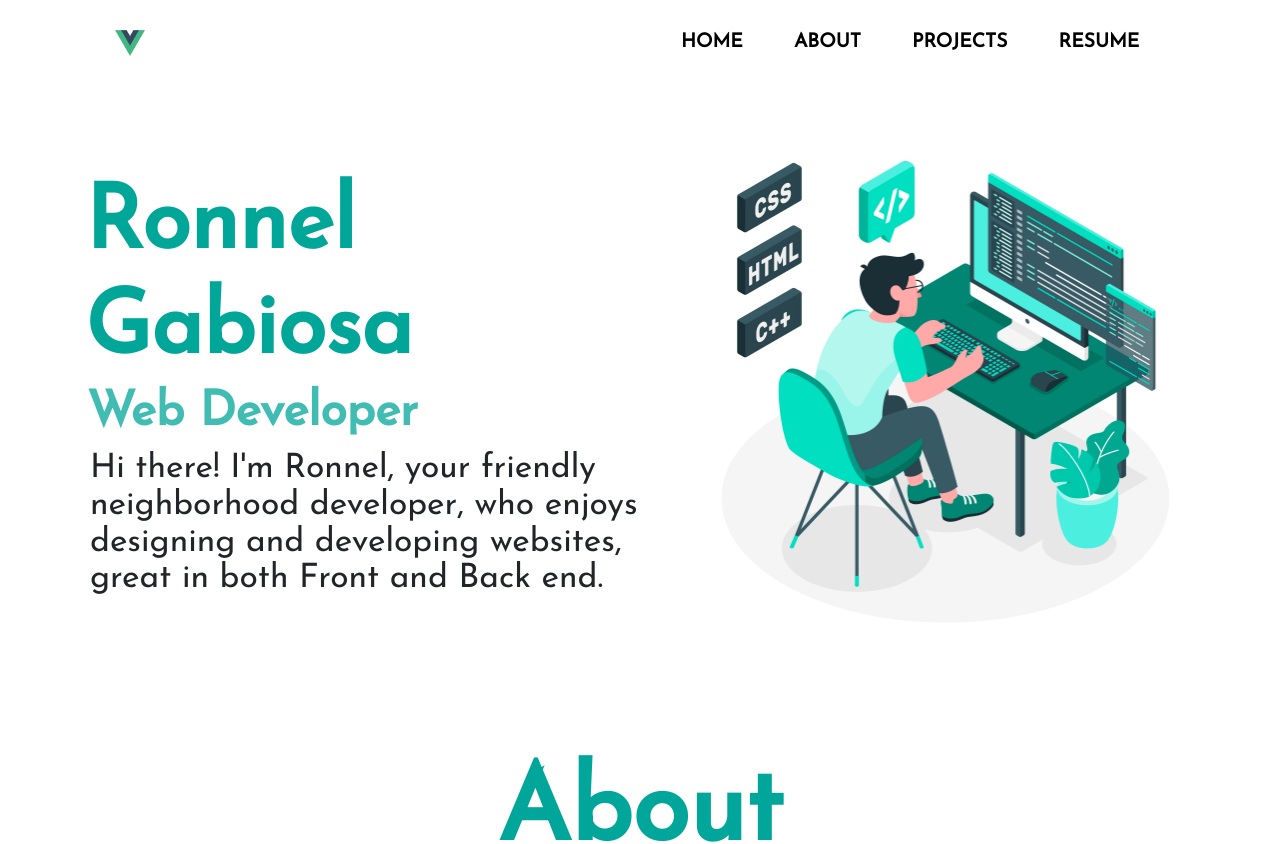
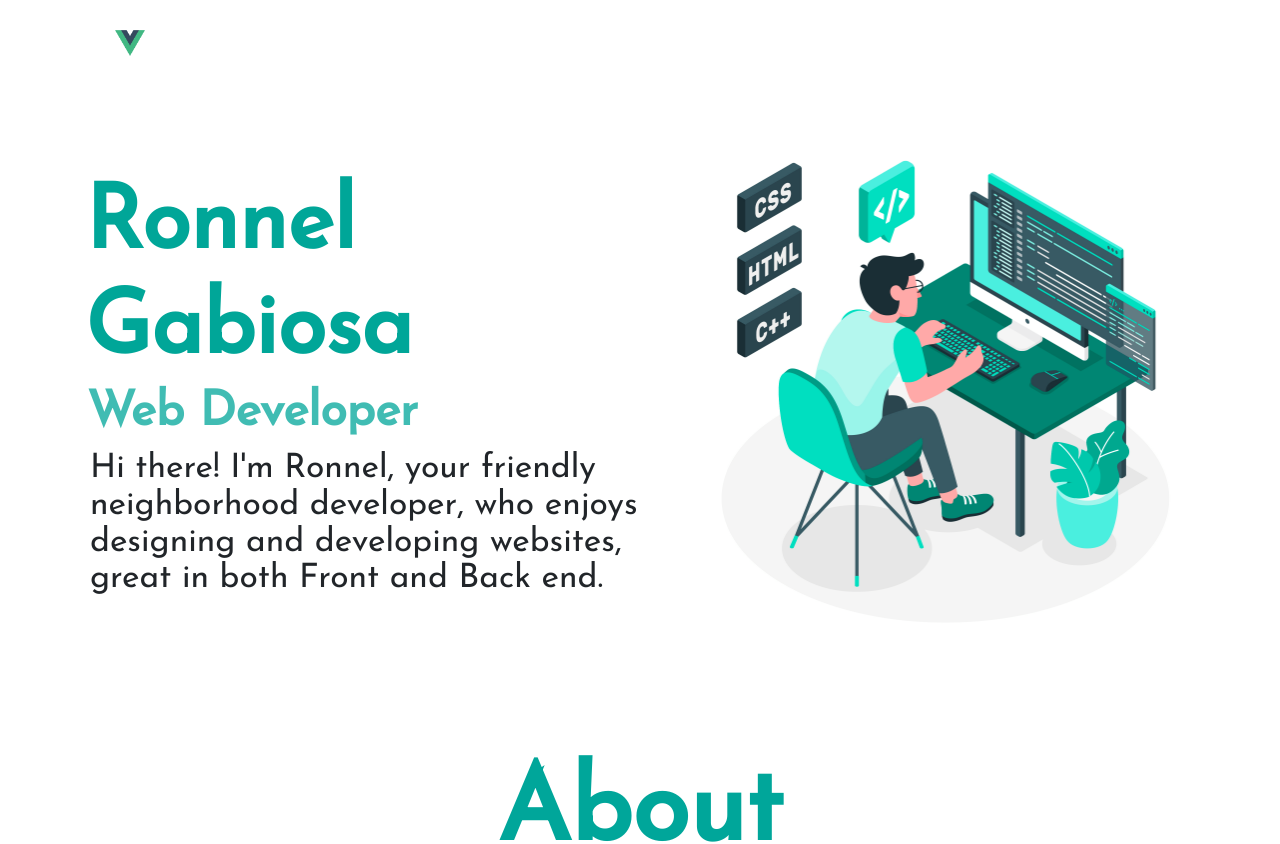
Before and after one commit to ronngb/portfolio, a Vue app: page / in a window 1280 px wide. Shown: the top 844 px of the page. Built offline with nearby package versions, Linux system fonts and the light colour scheme.

Commit message:
added animation in navbar menu

```diff
--- a/src/components/Navbar.vue
+++ b/src/components/Navbar.vue
@@ -151,9 +151,36 @@ nav ul > li {
 }
 
 @media screen and (min-width: 769px) {
+  @keyframes navbar {
+    to {
+      opacity: 1;
+      transform: translateY(0);
+    }
+  }
+
+  nav ul :nth-child(n + 1) {
+    opacity: 0;
+    transform: translateY(-10px);
+    animation: navbar 0.5s ease-out forwards;
+  }
+
+  nav ul :nth-child(1) {
+    animation-delay: 0.1s;
+  }
+  nav ul :nth-child(2) {
+    animation-delay: 0.3s;
+  }
+  nav ul :nth-child(3) {
+    animation-delay: 0.5s;
+  }
+  nav ul :nth-child(4) {
+    animation-delay: 0.7s;
+  }
+
   nav .toggle-button {
     display: none;
   }
+
   nav ul {
     flex: 0 0 45%;
   }
```
